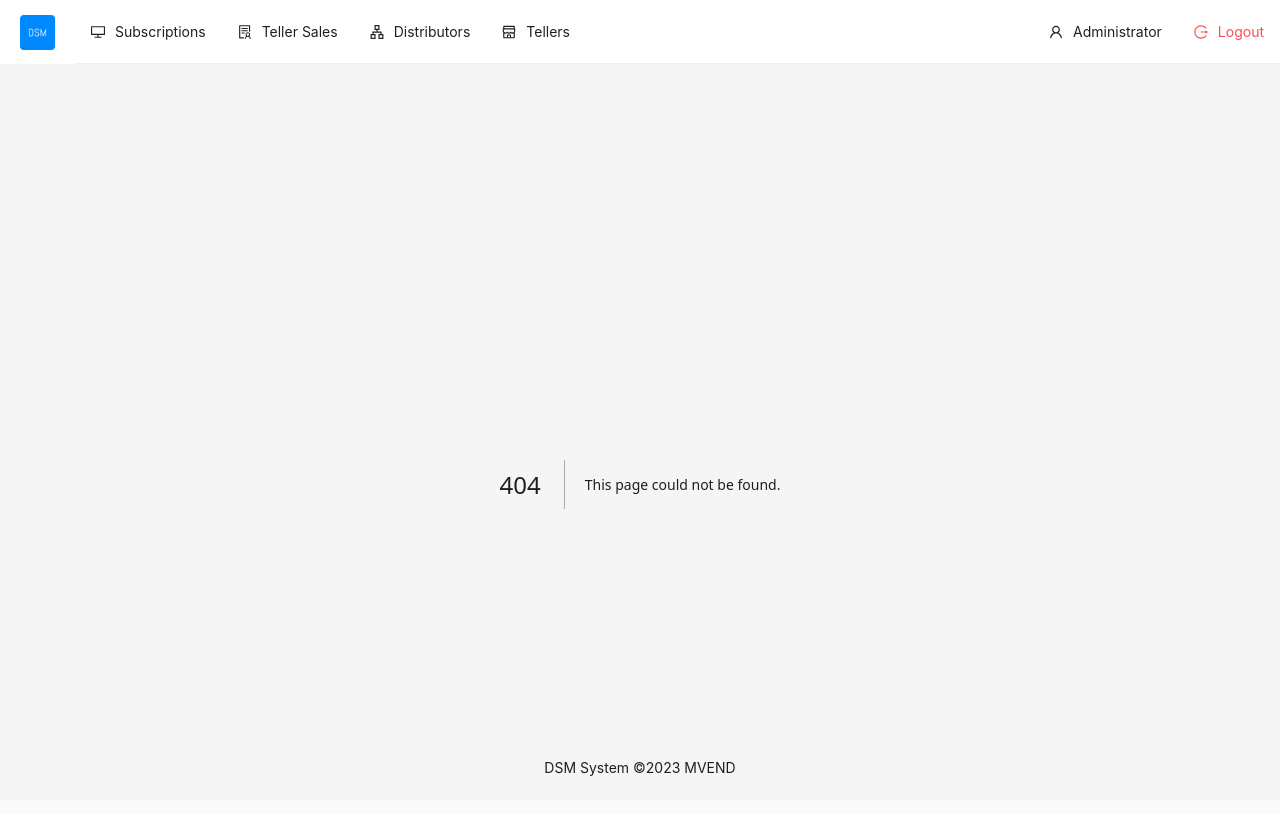
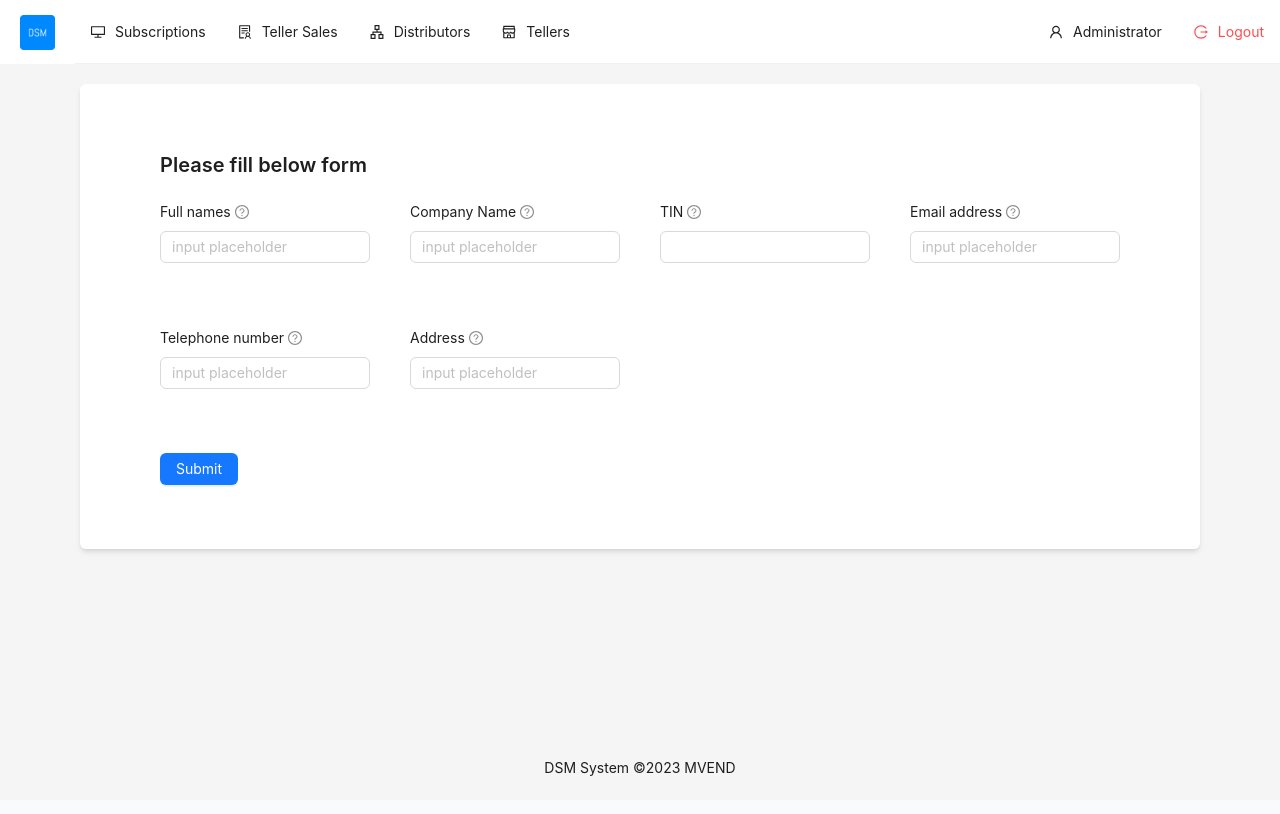
Before and after one commit to higirobruce/dsm, a Next.js app: page /system/distributors/new in a window 1280 px wide. Before the commit this address had no page. Shown: the top 814 px of the page. Built offline with nearby package versions, Linux system fonts and the light colour scheme.

Commit message:
Distributor, Teller
Create new Distributor (not function)
Distributor details

```diff
--- /dev/null
+++ b/app/system/distributors/[id]/layout.js
@@ -0,0 +1,5 @@
+import React from "react";
+
+export default function layout({ children }) {
+  return <div>{children}</div>;
+}
--- /dev/null
+++ b/app/system/distributors/[id]/page.js
@@ -0,0 +1,115 @@
+"use client";
+import { url } from "@/app/page";
+import { Button, Skeleton, message } from "antd";
+import { useParams } from "next/navigation";
+import React, { useEffect, useState } from "react";
+import {
+  MailOutlined,
+  BankOutlined,
+  PhoneOutlined,
+  CompassOutlined,
+  EditOutlined,
+} from "@ant-design/icons";
+
+async function getDistributorDetails(
+  id,
+  setDistributor,
+  messageApi,
+  setLoading
+) {
+  setLoading(true);
+  fetch(`${url}/distributors/${id}`, {
+    method: "GET",
+  })
+    .then((res) => {
+      if (res.ok) {
+        return res.json();
+      } else {
+        throw Error(res.statusText);
+      }
+    })
+    .then((res) => {
+      setDistributor(res.data[0]);
+    })
+    .catch((err) => {
+      messageApi.error(`${err}`);
+    })
+    .finally(() => setLoading(false));
+}
+
+export default function distributor() {
+  let params = useParams();
+
+  let [distributor, setDistributor] = useState(null);
+  let [messageApi, contextHolder] = message.useMessage();
+  let [loading, setLoading] = useState(false);
+
+  useEffect(() => {
+    getDistributorDetails(params?.id, setDistributor, messageApi, setLoading);
+  }, []);
+
+  return (
+    <div className="flex flex-col">
+      {contextHolder}
+      {loading && (
+        <div>
+          <Skeleton active />
+          <Skeleton active />
+        </div>
+      )}
+      {distributor && (
+        <div className="flex flex-col items-center justify-center p-10 md:p-20 space-y-3 bg-white rounded-md shadow-md">
+          <div>
+            <svg
+              xmlns="http://www.w3.org/2000/svg"
+              fill="none"
+              viewBox="0 0 24 24"
+              stroke-width="1.5"
+              stroke="currentColor"
+              class="w-20 h-20 text-gray-400"
+            >
+              <path
+                stroke-linecap="round"
+                stroke-linejoin="round"
+                d="M13.5 21v-7.5a.75.75 0 01.75-.75h3a.75.75 0 01.75.75V21m-4.5 0H2.36m11.14 0H18m0 0h3.64m-1.39 0V9.349m-16.5 11.65V9.35m0 0a3.001 3.001 0 003.75-.615A2.993 2.993 0 009.75 9.75c.896 0 1.7-.393 2.25-1.016a2.993 2.993 0 002.25 1.016c.896 0 1.7-.393 2.25-1.016a3.001 3.001 0 003.75.614m-16.5 0a3.004 3.004 0 01-.621-4.72L4.318 3.44A1.5 1.5 0 015.378 3h13.243a1.5 1.5 0 011.06.44l1.19 1.189a3 3 0 01-.621 4.72m-13.5 8.65h3.75a.75.75 0 00.75-.75V13.5a.75.75 0 00-.75-.75H6.75a.75.75 0 00-.75.75v3.75c0 .415.336.75.75.75z"
+              />
+            </svg>
+          </div>
+          <div className="text-lg font-semibold">
+            {distributor?.dist_full_name}
+          </div>
+
+          <div className="text-sm flex flex-row space-x-2 items-center text-gray-400">
+            <div>
+              <BankOutlined />
+            </div>
+            <div>{distributor?.dist_company_name}</div>
+          </div>
+
+          <div className="text-sm flex flex-row space-x-2 items-center text-gray-400">
+            <div>
+              <MailOutlined />
+            </div>
+            <div>{distributor?.email_address}</div>
+          </div>
+
+          <div className="text-sm flex flex-row space-x-2 items-center text-gray-400">
+            <div>
+              <PhoneOutlined />
+            </div>
+            <div>{distributor?.telephone_number}</div>
+          </div>
+
+          <div className="text-sm flex flex-row space-x-2 items-center text-gray-400">
+            <div>
+              <CompassOutlined />
+            </div>
+            <div>{distributor?.address}</div>
+          </div>
+
+          <Button icon={<EditOutlined />}>Update</Button>
+        </div>
+      )}
+    </div>
+  );
+}
--- /dev/null
+++ b/app/system/distributors/new/layout.js
@@ -0,0 +1,5 @@
+import React from "react";
+
+export default function layout({ children }) {
+  return <div>{children}</div>;
+}
--- /dev/null
+++ b/app/system/distributors/new/page.js
@@ -0,0 +1,121 @@
+"use client";
+import { url } from "@/app/page";
+import {
+  Button,
+  Form,
+  Input,
+  InputNumber,
+  Radio,
+  Skeleton,
+  Typography,
+  message,
+} from "antd";
+import { useParams } from "next/navigation";
+import React, { useEffect, useState } from "react";
+import {
+  MailOutlined,
+  BankOutlined,
+  PhoneOutlined,
+  CompassOutlined,
+  EditOutlined,
+  InfoCircleOutlined,
+} from "@ant-design/icons";
+
+export default function distributor() {
+  const [form] = Form.useForm();
+  const [requiredMark, setRequiredMarkType] = useState("optional");
+  const onRequiredTypeChange = ({ requiredMarkValue }) => {
+    setRequiredMarkType(requiredMarkValue);
+  };
+  let [distributor, setDistributor] = useState(null);
+  let [messageApi, contextHolder] = message.useMessage();
+  let [loading, setLoading] = useState(false);
+  return (
+    <div className="flex flex-col">
+      <div className="flex flex-col  p-10 md:px-20 space-y-3 bg-white rounded-md shadow-md">
+        {contextHolder}
+        <Typography.Title level={4}>Please fill below form</Typography.Title>
+        <Form
+          form={form}
+          layout="vertical"
+          initialValues={{
+            requiredMarkValue: requiredMark,
+          }}
+          onValuesChange={onRequiredTypeChange}
+          requiredMark={requiredMark}
+          className="grid md:grid-cols-4 gap-10"
+        >
+          <Form.Item
+            label="Full names"
+            required
+            tooltip="This is a required field"
+          >
+            <Input placeholder="input placeholder" />
+          </Form.Item>
+
+          <Form.Item
+            label="Company Name"
+            required
+            tooltip="This is a required field"
+          >
+            <Input placeholder="input placeholder" />
+          </Form.Item>
+
+          <Form.Item
+            label="TIN"
+            required
+            tooltip="This is a required field"
+            className="w-full"
+          >
+            <InputNumber className="w-full" placeholder="" />
+          </Form.Item>
+
+          <Form.Item
+            label="Email address"
+            required
+            tooltip="This is a required field"
+            rules={[
+              {
+                required:true,
+                message:"Input required"
+              }
+            ]}
+          >
+            <Input placeholder="input placeholder" />
+          </Form.Item>
+
+          <Form.Item
+            label="Telephone number"
+            required
+            tooltip="This is a required field"
+            rules={[
+              {
+                required:true,
+                message:"Input required"
+              }
+            ]}
+          >
+            <Input placeholder="input placeholder" />
+          </Form.Item>
+
+          <Form.Item
+            label="Address"
+            required
+            tooltip="This is a required field"
+            rules={[
+              {
+                required:true,
+                message:"Input required"
+              }
+            ]}
+          >
+            <Input placeholder="input placeholder" />
+          </Form.Item>
+          <Form.Item className="col-span-4">
+            <Button type="primary">Submit</Button>
+          </Form.Item>
+        </Form>
+      </div>
+    </div>
+  );
+}
--- a/app/system/distributors/page.js
+++ b/app/system/distributors/page.js
@@ -1,8 +1,11 @@
 "use client";
 import { url } from "@/app/page";
-import { Spin, Table, message, Skeleton, Empty } from "antd";
+import { Spin, Table, message, Skeleton, Empty, Button } from "antd";
 import { Typography } from "antd";
+import { useRouter } from "next/navigation";
 import React, { useEffect, useState } from "react";
+import { PlusOutlined } from "@ant-design/icons";
+import Link from "next/link";
 
 export async function getDistributors(
   setDistributors,
@@ -42,6 +45,7 @@ export default function page() {
   let [loading, setLoading] = useState(false);
   let [dataFound, setDataFound] = useState(false);
   const [messageApi, contextHolder] = message.useMessage();
+  let router = useRouter();
 
   useEffect(() => {
     getDistributors(distributord, setLoading, setDataFound, messageApi);
@@ -78,13 +82,28 @@ export default function page() {
     <div className="flex flex-col h-full">
       {contextHolder}
       {dataFound && !loading && (
-        <div>
-          <Typography.Title level={4}>Distributors</Typography.Title>
+        <div className="flex flex-col space-y-5">
+          <div className="flex flex-row justify-between items-center">
+            <Typography.Title level={4}>Distributors</Typography.Title>
+            <Link href={`/system/distributors/new`}>
+              <Button icon={<PlusOutlined />} type="primary">
+                New Distributor
+              </Button>
+            </Link>
+          </div>
           <Table
             size="middle"
             columns={columns}
             dataSource={distributors}
             className="rounded shadow"
+            onRow={(record, rowIndex) => {
+              return {
+                onClick: (event) => {
+                  event.stopPropagation();
+                  router.push(`/system/distributors/${record?.distributor_id}`);
+                }, // click row
+              };
+            }}
           />
         </div>
       )}
--- /dev/null
+++ b/app/system/tellers/[id]/layout.js
@@ -0,0 +1,5 @@
+import React from "react";
+
+export default function layout({ children }) {
+  return <div>{children}</div>;
+}
--- /dev/null
+++ b/app/system/tellers/[id]/page.js
@@ -0,0 +1,9 @@
+import React from 'react'
+
+export default function teller() {
+  return (
+    <div>
+      Teller
+    </div>
+  )
+}
```
Also changed, not shown: 1 other file (tests, documents, lock files or other folders).
